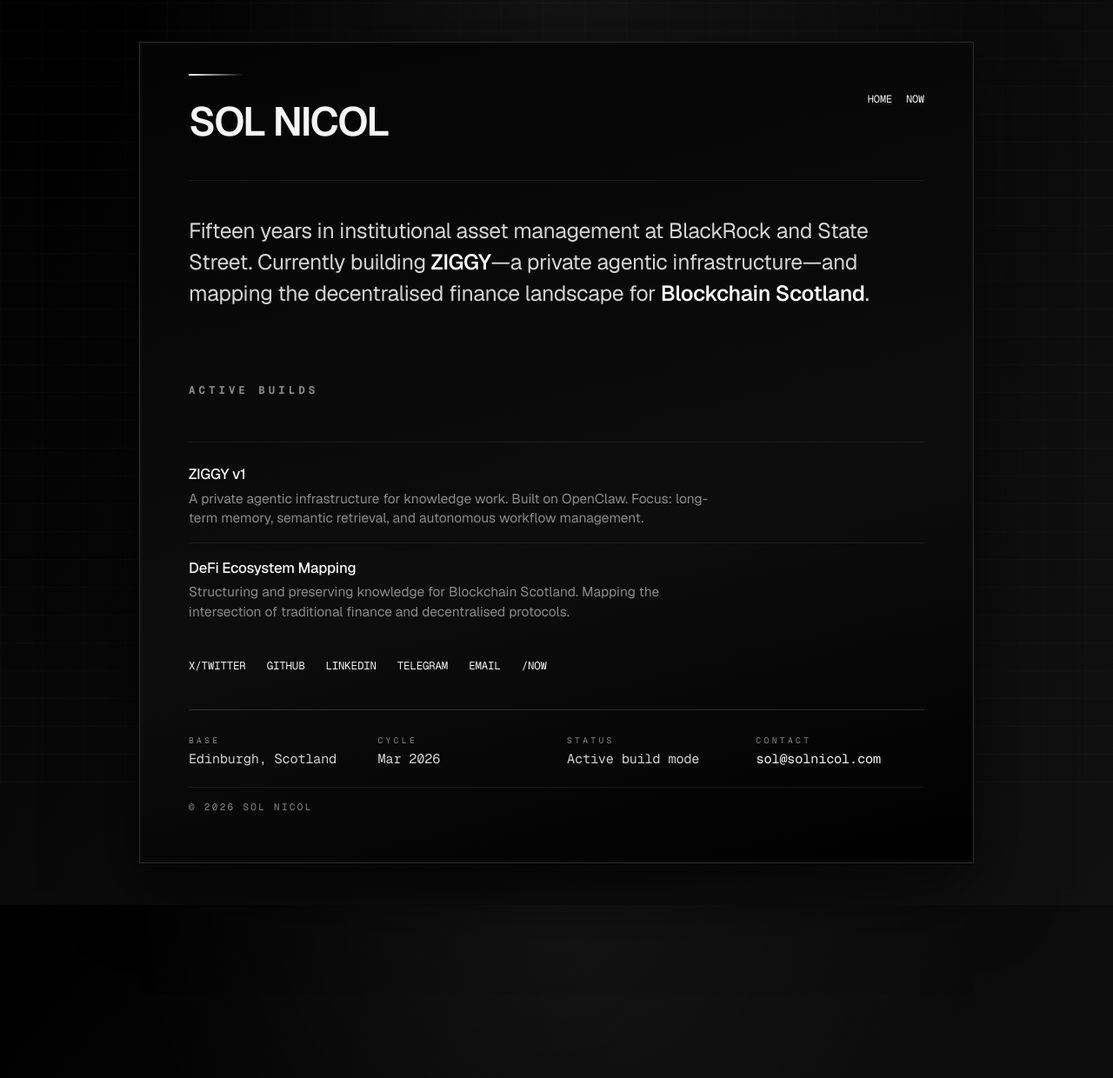
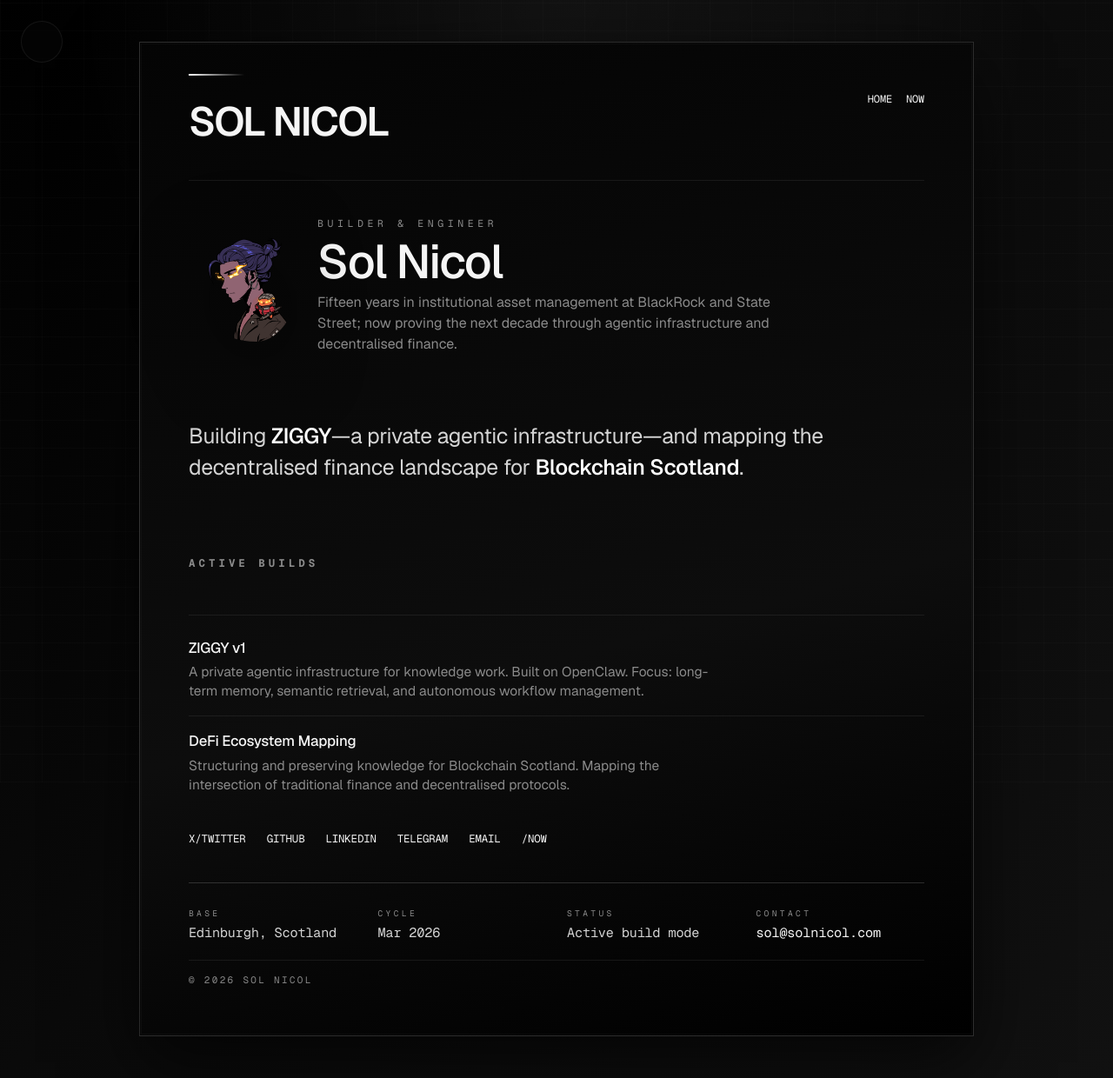
Before and after one commit to solnicol/solnicol.com, a Jekyll site: the page built from index.md, in a window 1280 px wide. Shown: the whole page at 87% size. Built offline with Jekyll 4.4.1, drawn with Linux system fonts in a browser that asks for light colours; before the commit the page ends 1041 px from its top, so only the background shows below that.

Commit message:
Add profile hero and motion styling

```diff
--- a/_layouts/default.html
+++ b/_layouts/default.html
@@ -31,6 +31,10 @@
   <link href="https://fonts.googleapis.com/css2?family=Geist+Mono:wght@100..900&family=Geist:wght@100..900&display=swap" rel="stylesheet">
 
   <style>
+    @view-transition {
+      navigation: auto;
+    }
+
     :root {
       --bg-0: #000;
       --bg-1: #0a0a0a;
@@ -43,6 +47,7 @@
       --border-strong: rgba(255, 255, 255, 0.16);
       --font-main: 'Geist', sans-serif;
       --font-mono: 'Geist Mono', monospace;
+      --headline-weight: 520;
     }
 
     * {
@@ -95,6 +100,39 @@
       border: 1px solid var(--border-soft);
       pointer-events: none;
       opacity: 0.45;
+    }
+
+    .progress-ring {
+      position: fixed;
+      top: 1.5rem;
+      left: 1.5rem;
+      width: 48px;
+      height: 48px;
+      border-radius: 50%;
+      border: 1px solid var(--border-soft);
+      display: grid;
+      place-items: center;
+      z-index: 10;
+      pointer-events: none;
+      background: rgba(5, 5, 5, 0.6);
+      backdrop-filter: blur(18px);
+    }
+
+    .progress-ring::before {
+      content: "";
+      width: 34px;
+      height: 34px;
+      border-radius: 50%;
+      background: conic-gradient(var(--accent) 0%, transparent 0%);
+      animation: ring-fill linear both;
+      animation-timeline: scroll(root block);
+      animation-range: 0% 100%;
+    }
+
+    @keyframes ring-fill {
+      to {
+        background: conic-gradient(var(--accent) 100%, transparent 0%);
+      }
     }
 
     a {
@@ -223,6 +261,58 @@
     .bio strong {
       font-weight: 550;
       color: var(--accent);
+    }
+
+    .hero {
+      display: grid;
+      grid-template-columns: minmax(0, 120px) 1fr;
+      gap: clamp(1rem, 4vw, 1.75rem);
+      align-items: center;
+      margin-bottom: clamp(1.5rem, 4vw, 2.5rem);
+    }
+
+    .hero-photo {
+      width: clamp(100px, 12vw, 130px);
+      height: clamp(100px, 12vw, 130px);
+      border-radius: 38% 62% 40% 60% / 50% 32% 68% 50%;
+      object-fit: cover;
+      filter: saturate(1.05) drop-shadow(0 20px 45px rgba(0, 0, 0, 0.65));
+      view-transition-name: sol-portrait;
+      animation: float linear both;
+      animation-timeline: scroll(root block);
+      animation-range: entry 0% exit 60%;
+    }
+
+    @keyframes float {
+      to {
+        transform: translateY(-8%) scale(0.94);
+        opacity: 0.9;
+      }
+    }
+
+    .hero-kicker {
+      font-family: var(--font-mono);
+      font-size: 0.72rem;
+      text-transform: uppercase;
+      letter-spacing: 0.4em;
+      color: var(--fg-2);
+      margin-bottom: 0.4rem;
+    }
+
+    .hero-name {
+      font-size: clamp(2.3rem, 5vw, 3.4rem);
+      letter-spacing: -0.03em;
+      line-height: 1.05;
+      font-weight: 600;
+      font-variation-settings: "wght" var(--headline-weight);
+      transition: font-variation-settings 0.25s ease;
+    }
+
+    .hero-intro {
+      color: var(--fg-2);
+      font-size: 1rem;
+      margin-top: 0.4rem;
+      max-width: 54ch;
     }
 
     h3 {
@@ -384,6 +474,10 @@
         padding: clamp(1.5rem, 6vw, 2.5rem);
       }
 
+      .hero {
+        grid-template-columns: 1fr;
+      }
+
       .site-header {
         flex-direction: column;
         align-items: flex-start;
@@ -402,9 +496,16 @@
         gap: 0.4rem;
       }
     }
+
+    @media (max-width: 420px) {
+      .progress-ring {
+        display: none;
+      }
+    }
   </style>
 </head>
 <body>
+  <div class="progress-ring" aria-hidden="true"></div>
   <div class="surface">
     <header class="site-header" aria-label="Site header">
       <div class="wordmark-block">
--- a/index.md
+++ b/index.md
@@ -3,10 +3,17 @@ layout: default
 title: Home
 ---
 
-# Sol Nicol
+<div class="hero">
+  <img src="/assets/images/profile.png" alt="Sol Nicol" class="hero-photo" width="130" height="130" loading="lazy">
+  <div>
+    <p class="hero-kicker">Builder &amp; engineer</p>
+    <p class="hero-name">Sol Nicol</p>
+    <p class="hero-intro">Fifteen years in institutional asset management at BlackRock and State Street; now proving the next decade through agentic infrastructure and decentralised finance.</p>
+  </div>
+</div>
 
 <div class="bio">
-  Fifteen years in institutional asset management at BlackRock and State Street. Currently building <strong>ZIGGY</strong>—a private agentic infrastructure—and mapping the decentralised finance landscape for <strong>Blockchain Scotland</strong>.
+  Building <strong>ZIGGY</strong>—a private agentic infrastructure—and mapping the decentralised finance landscape for <strong>Blockchain Scotland</strong>.
 </div>
 
 <h3>Active Builds</h3>
```
Also changed, not shown: other parts of _layouts/default.html (+11 -0 lines), now.md (+9 -2 lines), Gemfile.lock (added), assets/images/profile.png (added), 1 other file.
